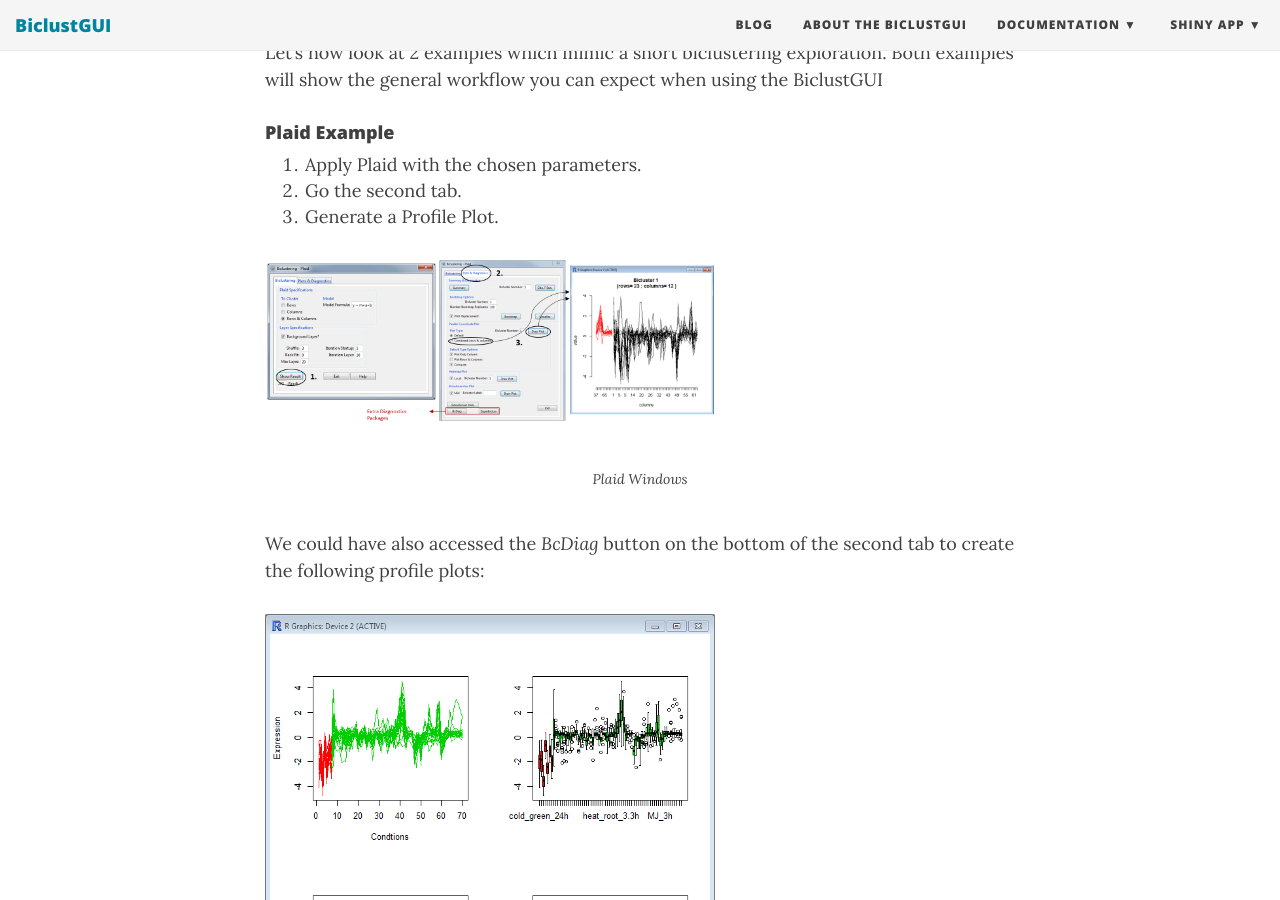
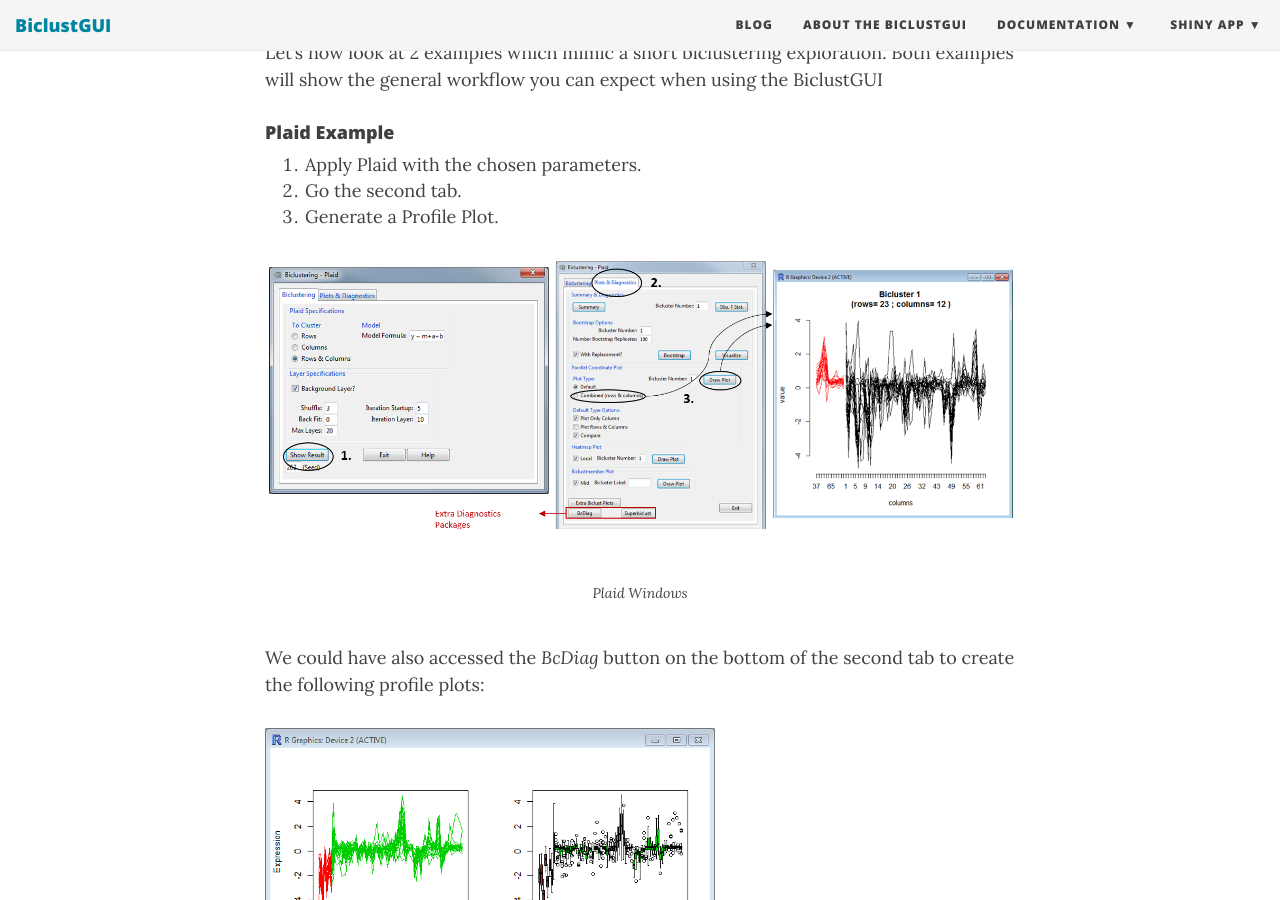
Before and after one commit to ewouddt/RcmdrPlugin.BiclustGUI, a Jekyll site: the page built from _posts/2016-09-27-biclustGUI.md, in a window 1280 px wide and 900 px high, scrolled down 6002 px. Built offline with Jekyll 4.4.1, drawn with Linux system fonts in a browser that asks for light colours; nearby versions of some CDN libraries; comment, search, counter and statistics services are not loaded.

Commit message:
fix post images

```diff
--- a/_posts/2016-09-27-biclustGUI.md
+++ b/_posts/2016-09-27-biclustGUI.md
@@ -192,7 +192,7 @@ Let's now look at 2 examples which mimic a short biclustering exploration. Both
 2.  Go the second tab.
 3.  Generate a Profile Plot.
 
-<img src="{{ site.url }}/img/biclustGUI_images/guiexample.png" alt="Plaid Windows" width="450" />
+<img src="{{ site.url }}/img/biclustGUI_images/guiexample.png" alt="Plaid Windows" width="900" />
 <p class="caption">
 Plaid Windows
 </p>
@@ -211,7 +211,7 @@ BcDiag Profile Plots
 3.  Use *Biclust Plots* button to access plots from the `biclust` package.
 4.  Use the heatmap button to generate the graph in a R Graphics Device.
 
-<img src="{{ site.url }}/img/biclustGUI_images/guiexample2.png" alt="FABIA Windows" width="450" />
+<img src="{{ site.url }}/img/biclustGUI_images/guiexample2.png" alt="FABIA Windows" width="900" />
 <p class="caption">
 FABIA Windows
 </p>
@@ -312,7 +312,7 @@ So the only part that's left now is to design how the two tabs should look like.
 2.  Configuring the frames into a grid (matrix).
 3.  Combining rows into a box.
 
-<img src="{{ site.url }}/img/biclustGUI_images/plaid_structure.png" width="450" style="display: block; margin: auto;" />
+<img src="{{ site.url }}/img/biclustGUI_images/plaid_structure.png" width="900" style="display: block; margin: auto;" />
 
 Let's look how this would look like for the first tab. Note that this part starts by putting the `input` variable to `"clusterTab"` to indicate that we are adding information to the first tab.
 
@@ -410,7 +410,7 @@ superbiclust.comp <- TRUE
 
 Next, we go on to step 1 of the first tab, defining the frames. In the figure below you can find 2 examples of these frames and how it would look like in the final interface.
 
-<img src="{{ site.url }}/img/biclustGUI_images/plaid_clusterbuild.png" width="450" style="display: block; margin: auto;" />
+<img src="{{ site.url }}/img/biclustGUI_images/plaid_clusterbuild.png" width="600" style="display: block; margin: auto;" />
 
 Once step 1 is completed, we head over to step 2 and 3 to configure the grid and create 2 boxes around row 1 and row 2 and 3.
 
@@ -431,7 +431,7 @@ grid.rows <- .combine.rows(input=input,rows=c(2,3),title=
 
 The same 3 steps are repeated for the second tab which will now include buttons as well. The following figure shows how the heatmap button pulls its arguments from 2 different frames, a checkbox and entry field.
 
-<img src="{{ site.url }}/img/biclustGUI_images/plaid_plotdiagbuild.png" width="450" style="display: block; margin: auto;" />
+<img src="{{ site.url }}/img/biclustGUI_images/plaid_plotdiagbuild.png" width="600" style="display: block; margin: auto;" />
 
 At the end everything comes together again in the `cluster_template()` function which marks the end of the script.
 
@@ -446,7 +446,7 @@ The Shiny App is available:
 2.  as a **stand-alone version** right [here](https://ibiostat.be/online-resources/online-resources/biclustgui/shinyapp){:target="_blank"} ([Direct Link](https://ibiostat.be/online-resources/online-resources/biclustgui/biclust-shiny-standalone/biclustshiny_standalone_1-0.1){:target="_blank"} for version 1.0.1).
     -   Download the zip-file, extract and doubleclick `LAUNCH.vbs`.
 
-<img src="{{ site.url }}/img/biclustGUI_images/shinyibbig.png" alt="Shiny App - iBBiG" width="450" />
+<img src="{{ site.url }}/img/biclustGUI_images/shinyibbig.png" alt="Shiny App - iBBiG" width="900" />
 <p class="caption">
 Shiny App - iBBiG
 </p>
```
